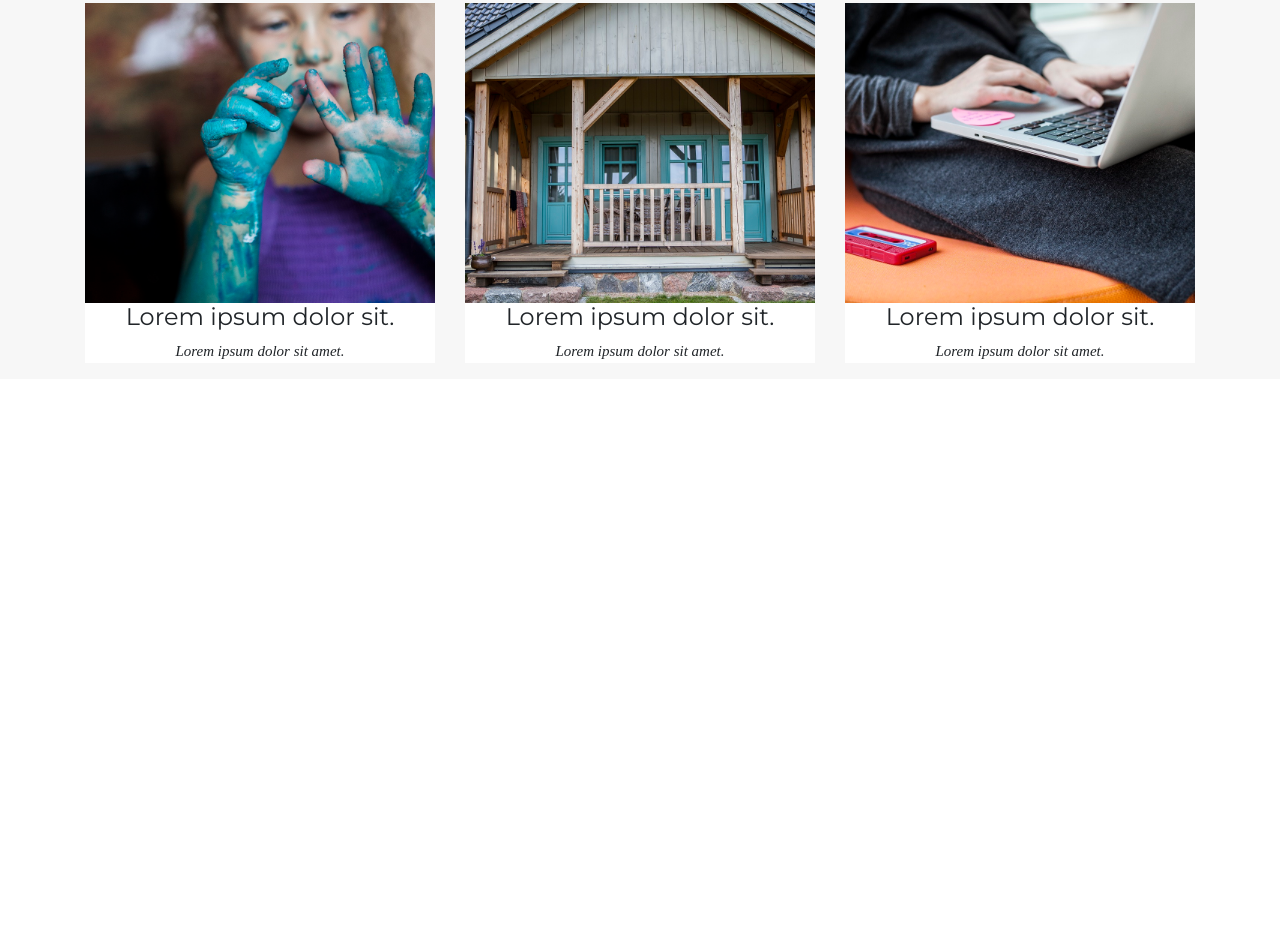
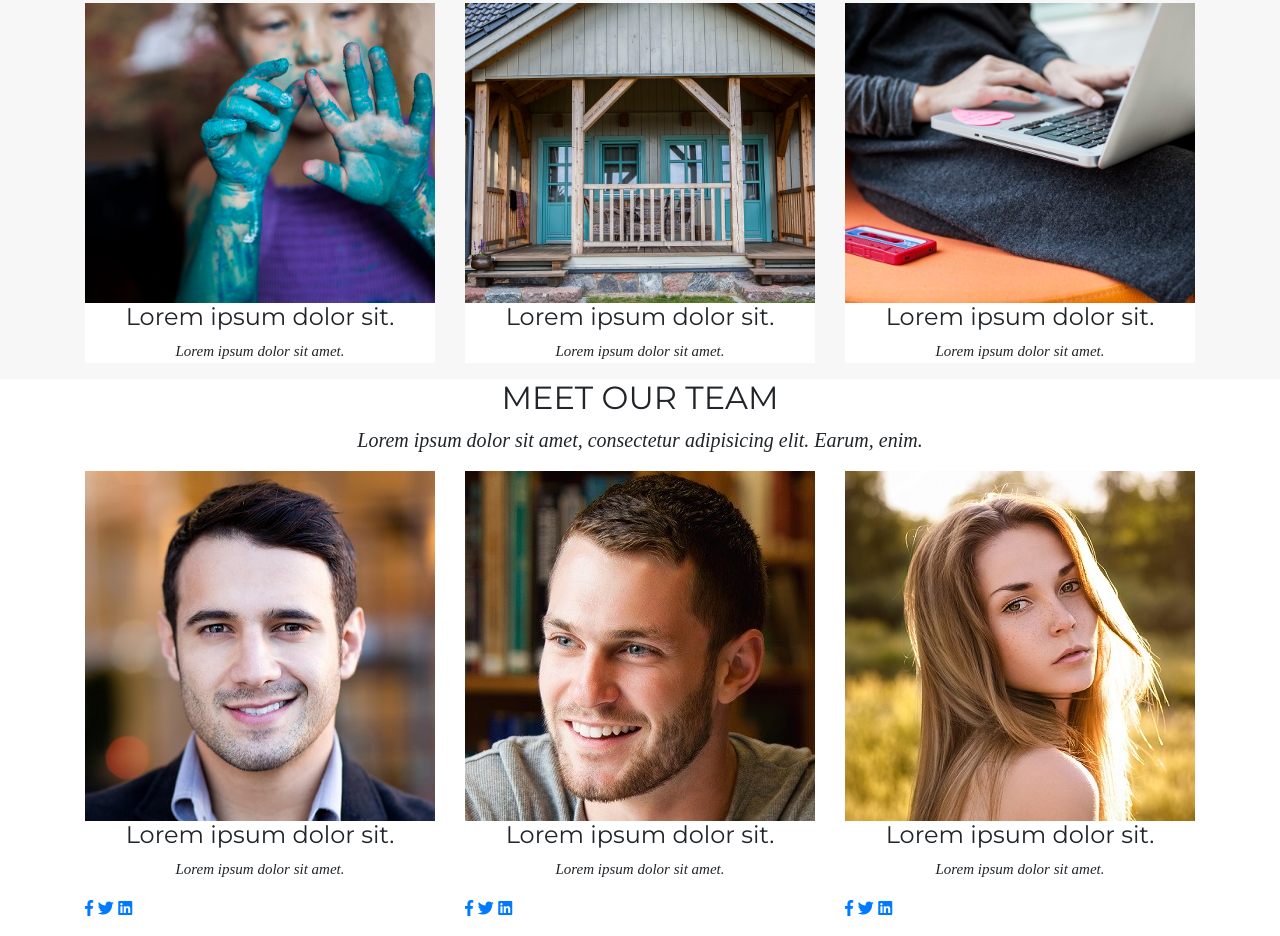
Before and after one commit to artur9501/artur9501.github.io, a plain HTML site: page warsztaty/Projekt-bootstrap/index.html in a window 1280 px wide. Shown: the part 1707-2643 px from the top of the page. Before the commit the page ends 2086 px from the top, so only its background shows below. Drawn offline with nearby package versions, Linux system fonts and the light colour scheme.

Commit message:
our team

```diff
--- a/warsztaty/Projekt-bootstrap/css/style.css
+++ b/warsztaty/Projekt-bootstrap/css/style.css
@@ -173,3 +173,15 @@ h4 {
 #portfolio .portfolio-item .portfolio-image-background .portfolio-image-mask:hover {
     opacity: 1;
 }
+
+/* opis meet-us */
+
+.opis-meet-us {
+    font-style: italic;
+    font-size: 15px;
+    text-align: center;
+    font-family: 'RobotoSlab';
+
+}
+
+#meet-us {}
--- a/warsztaty/Projekt-bootstrap/index.html
+++ b/warsztaty/Projekt-bootstrap/index.html
@@ -160,14 +160,65 @@
                         </figcaption>
                     </figure>
                 </div>
-
             </div>
         </div>
-
-
-
-
     </section>
+    <div id="meet-us">
+        <h2>MEET OUR TEAM</h2>
+        <p>Lorem ipsum dolor sit amet, consectetur adipisicing elit. Earum, enim.</p>
+        <div class="container">
+            <div class="row">
+                <div class="size col-md-4">
+                    <figure class="meet-us-item">
+                        <div class="meet-us-image">
+                            <img src="img/team/man-1.jpg" class="img circle" alt="">
+                        </div>
+                        <figcaption>
+                            <h4>Lorem ipsum dolor sit.</h4>
+                            <p class="opis-meet-us">Lorem ipsum dolor sit amet.</p>
+                            <div class="team-social-icons">
+                                <a href="#" class="social-links"><i class="fab fa-facebook-f"></i></a>
+                                <a href="#" class="social-links"><i class="fab fa-twitter"></i></a>
+                                <a href="#" class="social-links"><i class="fab fa-linkedin"></i></a>
+                            </div>
+                        </figcaption>
+                    </figure>
+                </div>
+                <div class="size col-md-4">
+                    <figure class="meet-us-item">
+                        <div class="meet-us-image">
+                            <img src="img/team/man-2.jpg" class="img circle" alt="">
+                        </div>
+                        <figcaption>
+                            <h4>Lorem ipsum dolor sit.</h4>
+                            <p class="opis-meet-us">Lorem ipsum dolor sit amet.</p>
+                            <div class="team-social-icons">
+                                <a href="#" class="social-links"><i class="fab fa-facebook-f"></i></a>
+                                <a href="#" class="social-links"><i class="fab fa-twitter"></i></a>
+                                <a href="#" class="social-links"><i class="fab fa-linkedin"></i></a>
+                            </div>
+                        </figcaption>
+                    </figure>
+                </div>
+                <div class="size col-md-4">
+                    <figure class="meet-us-item">
+                        <div class="meet-us-image">
+                            <img src="img/team/woman-1.jpg" class="img circle" alt="">
+                        </div>
+                        <figcaption>
+                            <h4>Lorem ipsum dolor sit.</h4>
+                            <p class="opis-meet-us">Lorem ipsum dolor sit amet.</p>
+                            <div class="team-social-icons">
+                                <a href="#" class="social-links"><i class="fab fa-facebook-f"></i></a>
+                                <a href="#" class="social-links"><i class="fab fa-twitter"></i></a>
+                                <a href="#" class="social-links"><i class="fab fa-linkedin"></i></a>
+                            </div>
+                        </figcaption>
+                    </figure>
+                </div>
+            </div>
+        </div>
+    </div>
 
     <script src="https://code.jquery.com/jquery-3.2.1.slim.min.js"></script>
     <script src="https://cdnjs.cloudflare.com/ajax/libs/popper.js/1.12.3/umd/popper.min.js"></script>
```
